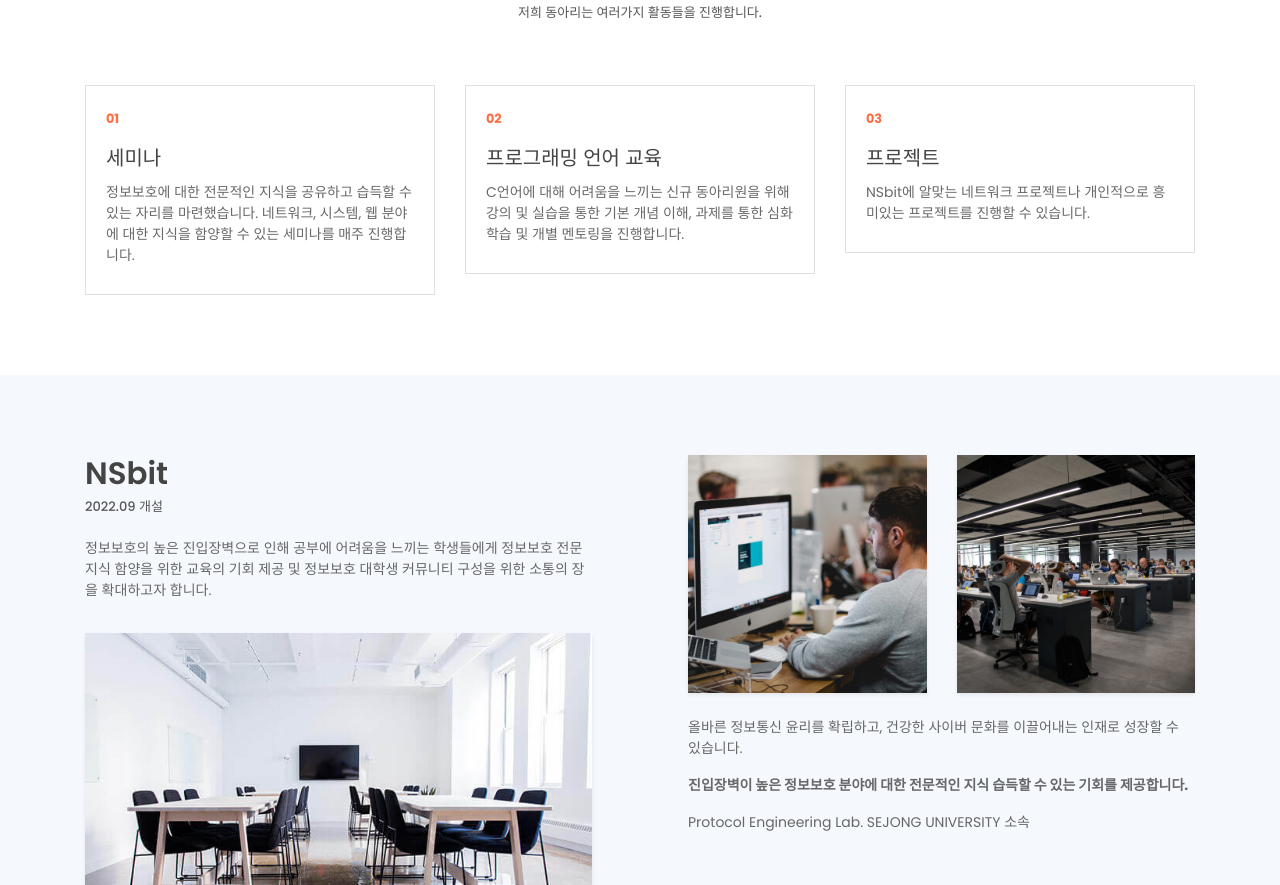
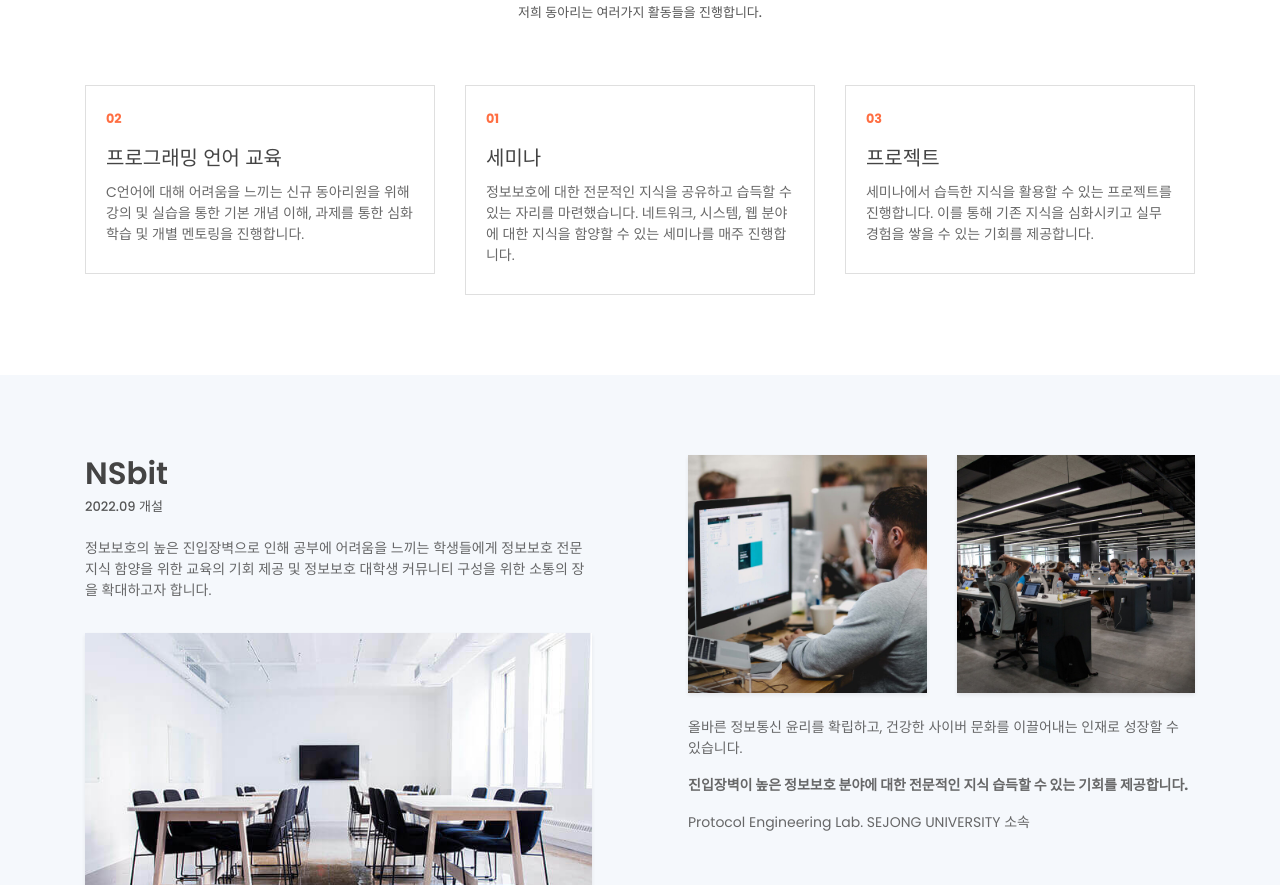
Before and after one commit to zunh22/NSbit, a website: page public_html/index.html in a window 1280 px wide. Shown: the part 847-1732 px from the top of the page. Drawn offline with Linux system fonts and the light colour scheme.

Commit message:
update:index

```diff
--- a/public_html/index.html
+++ b/public_html/index.html
@@ -70,27 +70,27 @@
                 <div class="col-md-4">
                     <div class="card mb-4 mb-md-0">
                         <div class="card-body">
-                            <small class="text-primary font-weight-bold">01</small>
-                            <h5 class="card-title mt-3"> 세미나 <h5>
-                            <p class="mb-0">정보보호에 대한 전문적인 지식을 공유하고 습득할 수 있는 자리를 마련했습니다. 네트워크, 시스템, 웹 분야에 대한 지식을 함양할 수 있는 세미나를 매주 진행합니다.</p>
+                            <small class="text-primary font-weight-bold">02</small>
+                            <h5 class="card-title mt-3">프로그래밍 언어 교육<h5>
+                                <p class="mb-0">C언어에 대해 어려움을 느끼는 신규 동아리원을 위해 강의 및 실습을 통한 기본 개념 이해, 과제를 통한 심화 학습 및 개별 멘토링을 진행합니다.</p>
+                            </div>
                         </div>
                     </div>
-                </div>
-                <div class="col-md-4">
-                    <div class="card mb-4 mb-md-0">
-                        <div class="card-body">
-                            <small class="text-primary font-weight-bold">02</small>
-                            <h5 class="card-title mt-3">프로그래밍 언어 교육<h5>
-                            <p class="mb-0">C언어에 대해 어려움을 느끼는 신규 동아리원을 위해 강의 및 실습을 통한 기본 개념 이해, 과제를 통한 심화 학습 및 개별 멘토링을 진행합니다.</p>
+                    <div class="col-md-4">
+                        <div class="card mb-4 mb-md-0">
+                            <div class="card-body">
+                                <small class="text-primary font-weight-bold">01</small>
+                                <h5 class="card-title mt-3"> 세미나 <h5>
+                                <p class="mb-0">정보보호에 대한 전문적인 지식을 공유하고 습득할 수 있는 자리를 마련했습니다. 네트워크, 시스템, 웹 분야에 대한 지식을 함양할 수 있는 세미나를 매주 진행합니다.</p>
+                            </div>
                         </div>
                     </div>
-                </div>
                 <div class="col-md-4">
                     <div class="card mb-4 mb-md-0">
                         <div class="card-body">
                             <small class="text-primary font-weight-bold">03</small>
                             <h5 class="card-title mt-3">프로젝트<h5>
-                            <p class="mb-0">NSbit에 알맞는 네트워크 프로젝트나 개인적으로 흥미있는 프로젝트를 진행할 수 있습니다.</p>
+                            <p class="mb-0">세미나에서 습득한 지식을 활용할 수 있는 프로젝트를 진행합니다. 이를 통해 기존 지식을 심화시키고 실무 경험을 쌓을 수 있는 기회를 제공합니다. </p>
                         </div>
                     </div>
                 </div>
@@ -323,7 +323,7 @@
                     </div>
                 </div>
 
-    </section> -->
+    </section>
     <!-- End of portfolio section -->
 
     <!-- Blog Section -->
```
